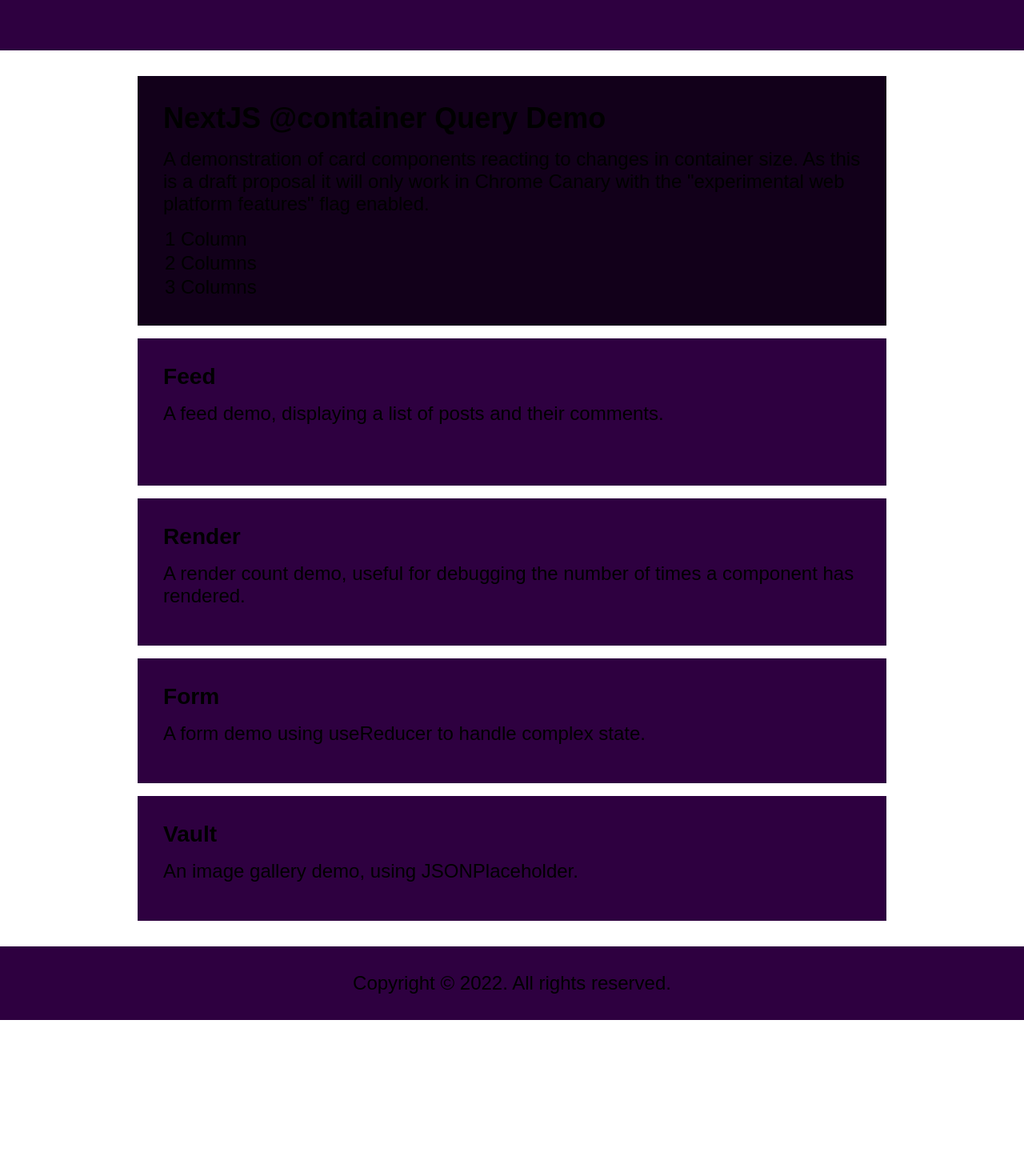
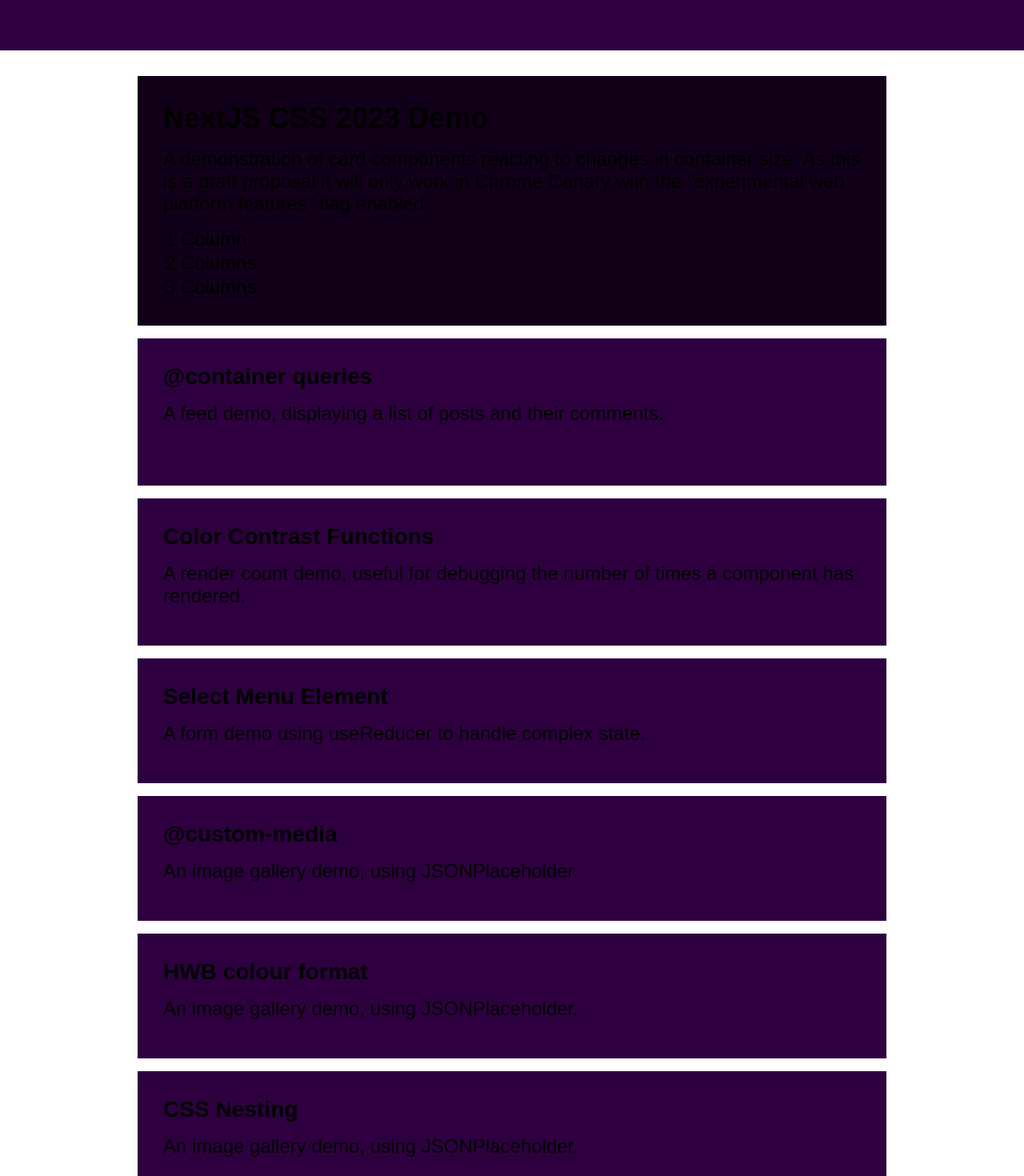
Before and after one commit to gotpop/css-2023, a Next.js app: page / in a window 1280 px wide. Shown: the part 120-1590 px from the top of the page at 80% size. Before the commit the page ends 1395 px from the top, so only its background shows below. Built offline with nearby package versions, Linux system fonts and the light colour scheme.

Commit message:
Update content

```diff
--- a/src/content/cards.ts
+++ b/src/content/cards.ts
@@ -1,21 +1,31 @@
 export const cards = [
     {
-        title: 'Feed',
+        title: '@container queries',
         href: '/feed',
         text: 'A feed demo, displaying a list of posts and their comments.'
     },
     {
-        title: 'Render',
+        title: 'Color Contrast Functions',
         href: '/render',
         text: 'A render count demo, useful for debugging the number of times a component has rendered.'
     },
     {
-        title: 'Form',
+        title: 'Select Menu Element',
         href: '/form',
         text: 'A form demo using useReducer to handle complex state.'
     },
     {
-        title: 'Vault',
+        title: '@custom-media',
+        href: '/vault',
+        text: 'An image gallery demo, using JSONPlaceholder.'
+    },
+    {
+        title: 'HWB colour format',
+        href: '/vault',
+        text: 'An image gallery demo, using JSONPlaceholder.'
+    },
+    {
+        title: 'CSS Nesting',
         href: '/vault',
         text: 'An image gallery demo, using JSONPlaceholder.'
     }
--- a/src/content/intro.ts
+++ b/src/content/intro.ts
@@ -1,4 +1,4 @@
 export const introContent = {
-    title: 'NextJS @container Query Demo',
+    title: 'NextJS CSS 2023 Demo',
     text: 'A demonstration of card components reacting to changes in container size. As this is a draft proposal it will only work in Chrome Canary with the "experimental web platform features" flag enabled.'
 }
```
